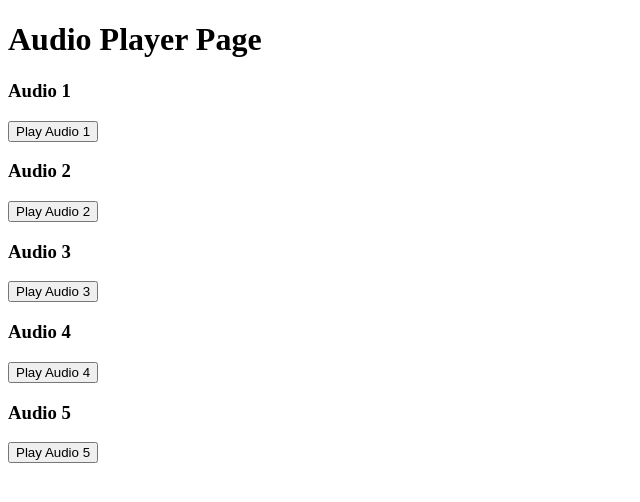
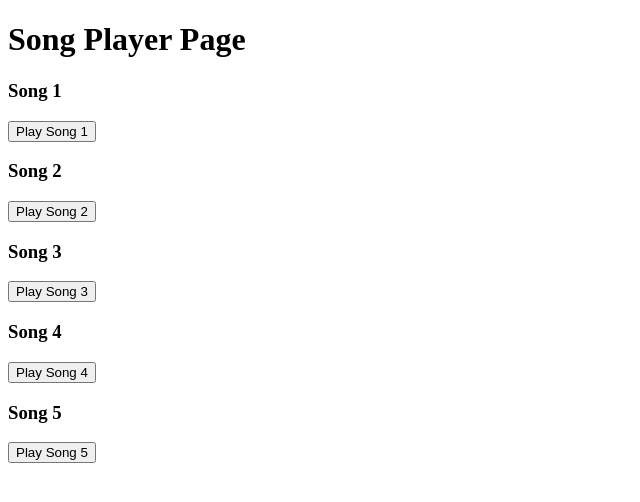
Before and after one commit to giancoro/GLCsTriviaBonanza, a plain HTML site: page index.html in a window 1280 px wide. Shown: the whole page, without its empty margins (0-640 px from the left). Drawn offline with Linux system fonts and the light colour scheme.

Commit message:
Update index.html

```diff
--- a/index.html
+++ b/index.html
@@ -3,44 +3,44 @@
 <head>
     <meta charset="UTF-8">
     <meta name="viewport" content="width=device-width, initial-scale=1.0">
-    <title>Audio Player Page</title>
+    <title>Song Player Page</title>
 </head>
 <body>
-    <h1>Audio Player Page</h1>
+    <h1>Song Player Page</h1>
 
-    <!-- Audio Player 1 -->
+    <!-- Song Player 1 -->
     <div>
-        <h3>Audio 1</h3>
+        <h3>Song 1</h3>
         <audio id="Quiz_Audio_01" src="Quiz_Audio_01.mp3"></audio>
-        <button onclick="document.getElementById('Quiz_Audio_01').play()">Play Audio 1</button>
+        <button onclick="document.getElementById('Quiz_Audio_01').play()">Play Song 1</button>
     </div>
 
-    <!-- Audio Player 2 -->
+    <!-- Song Player 2 -->
     <div>
-        <h3>Audio 2</h3>
+        <h3>Song 2</h3>
         <audio id="Quiz_Audio_02" src="Quiz_Audio_02.mp3"></audio>
-        <button onclick="document.getElementById('Quiz_Audio_02').play()">Play Audio 2</button>
+        <button onclick="document.getElementById('Quiz_Audio_02').play()">Play Song 2</button>
     </div>
 
-    <!-- Audio Player 3 -->
+    <!-- Song Player 3 -->
     <div>
-        <h3>Audio 3</h3>
+        <h3>Song 3</h3>
         <audio id="Quiz_Audio_03" src="Quiz_Audio_03.mp3"></audio>
-        <button onclick="document.getElementById('Quiz_Audio_03').play()">Play Audio 3</button>
+        <button onclick="document.getElementById('Quiz_Audio_03').play()">Play Song 3</button>
     </div>
 
-    <!-- Audio Player 4 -->
+    <!-- Song Player 4 -->
     <div>
-        <h3>Audio 4</h3>
+        <h3>Song 4</h3>
         <audio id="Quiz_Audio_04" src="Quiz_Audio_04.mp3"></audio>
-        <button onclick="document.getElementById('Quiz_Audio_04').play()">Play Audio 4</button>
+        <button onclick="document.getElementById('Quiz_Audio_04').play()">Play Song 4</button>
     </div>
 
-    <!-- Audio Player 5 -->
+    <!-- Song Player 5 -->
     <div>
-        <h3>Audio 5</h3>
+        <h3>Song 5</h3>
         <audio id="Quiz_Audio_05" src="Quiz_Audio_05.mp3"></audio>
-        <button onclick="document.getElementById('Quiz_Audio_05').play()">Play Audio 5</button>
+        <button onclick="document.getElementById('Quiz_Audio_05').play()">Play Song 5</button>
     </div>
 
 </body>
```
